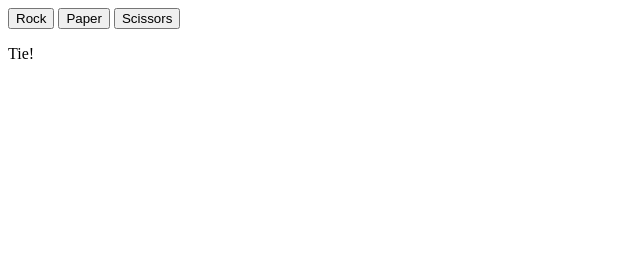
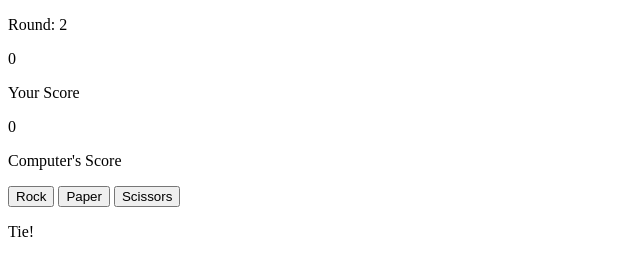
Before and after one commit to EricWritesCode/rock-paper-scissors, a plain HTML site: page index.html in a window 1280 px wide. Both pictures are taken after a click on the button "Rock". Shown: the whole page, without its empty margins (0-640 px from the left). Drawn offline with Linux system fonts and the light colour scheme.

Commit message:
feat: add scoreboard and round tracker to page

```diff
--- a/index.html
+++ b/index.html
@@ -9,6 +9,18 @@
     <title>Rock Paper Scissors</title>
   </head>
   <body>
+    <p>Round: <span id="roundNumber">1</span></p>
+    <div class="scoreBoard">
+      <div>
+      <p id="playerScore">0</p>
+      <p>Your Score</p>
+    </div>
+    <div>
+      <p id="compScore">0</p>
+      <p>Computer's Score</p>
+    </div>
+    </div>
+
     <button id="rock">Rock</button>
     <button id="paper">Paper</button>
     <button id="scissors">Scissors</button>
--- a/script.js
+++ b/script.js
@@ -49,6 +49,7 @@ function playRound(playerInput) {
         return "tie";
       case "scissors":
         appendLine(resultsDiv, "Computer wins! Scissors beats paper.");
+        return "computer";
     }
   } else if (playerSelection === "scissors") {
     switch (computerSelection) {
@@ -81,21 +82,14 @@ function gameManager() {
   let result = "";
   let roundCount = 1;
   const buttons = Array.from(document.getElementsByTagName("button"));
+  const roundDisplay = document.getElementById("roundNumber");
+  const playerScoreBoard = document.getElementById("playerScore");
+  const compScoreBoard = document.getElementById("compScore");
 
   // Creates event listeners for each selection button
   buttons.forEach((element) => {
     element.addEventListener("click", () => {
       result = playRound(element.id);
-      console.log(`Round ${roundCount}: ${playerScore} to ${computerScore}`);
-      roundCount += 1;
-    });
-  });
-
-  // computerSelection = getComputerChoice();
-  // console.log(`You played ${playerSelection}`);
-  // console.log(`Computer played ${computerSelection}`);
-  // result = playRound(playerSelection, computerSelection);
-
       switch (result) {
         case "player":
           playerScore++;
@@ -106,6 +100,14 @@ function gameManager() {
         default:
           break;
       }
+      // update scoreboard
+      roundCount += 1;
+      roundDisplay.innerText = roundCount;
+      playerScoreBoard.innerText = playerScore;
+      compScoreBoard.innerText = computerScore;
+    });
+  });
+
 
   // if (playerScore > computerScore) {
   //   console.log("You win the game!");
```
Lines whose indentation alone changed are shown as unchanged.
